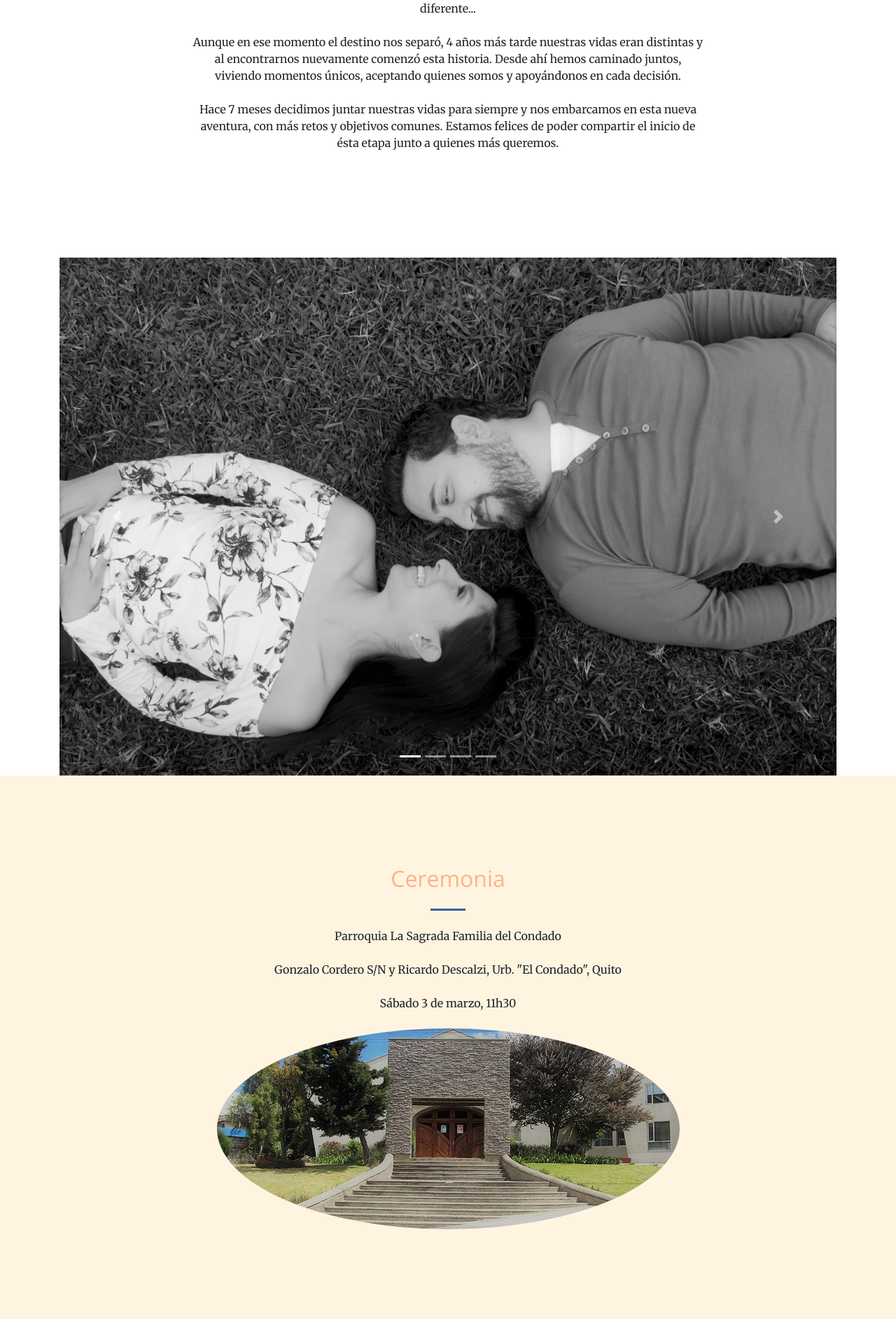
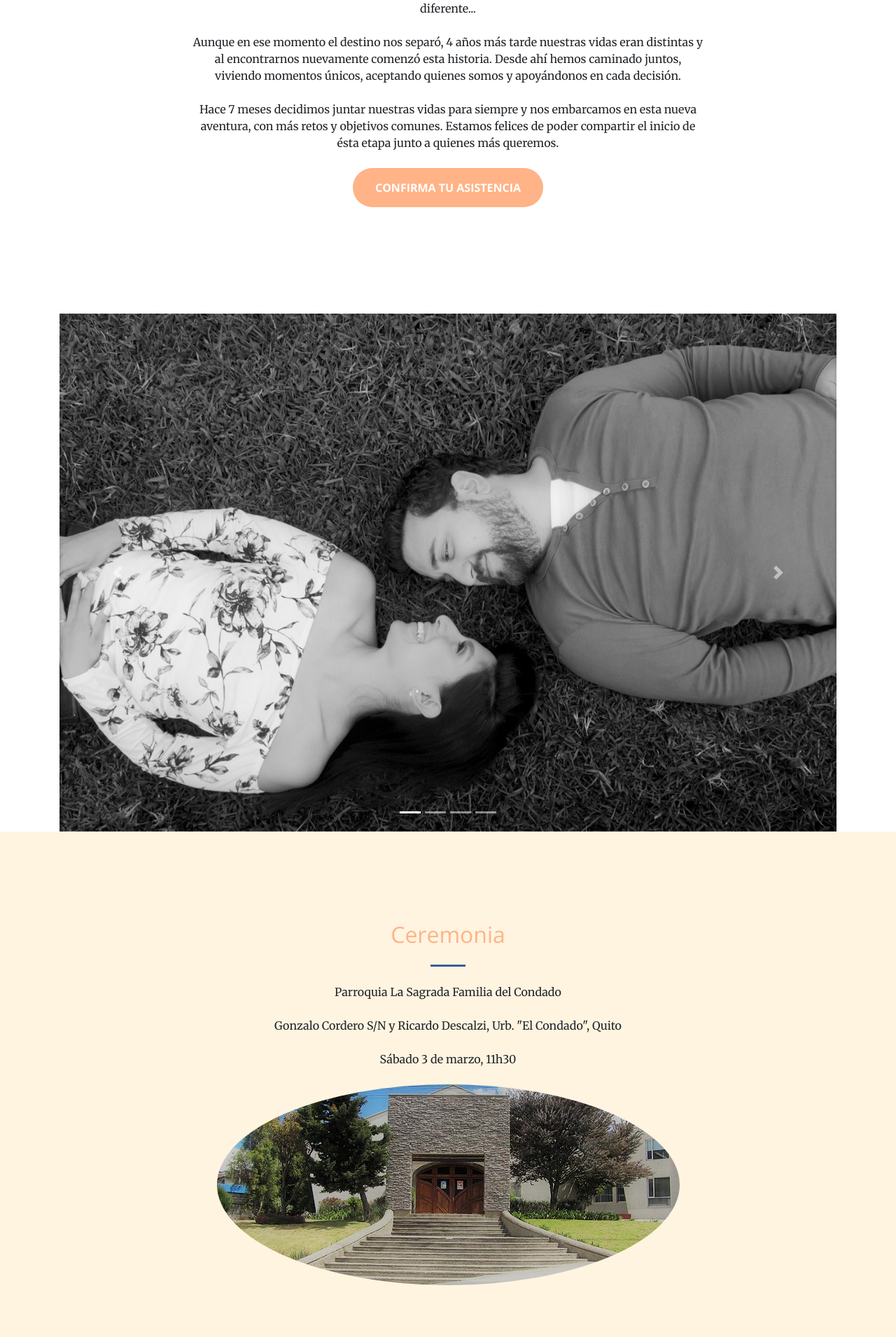
Before and after one commit to alejandromesias/celebrar_py, a Django app: page /nicoyvale/ in a window 1280 px wide. Shown: the part 1065-2975 px from the top of the page at 70% size. Run offline with Django 3.2, Linux system fonts and the light colour scheme; some libraries are stand-ins or nearby versions.

Commit message:
botones de accion de confirmar

```diff
--- a/templates/nicoyvaleapp/confirmar_page.html
+++ b/templates/nicoyvaleapp/confirmar_page.html
@@ -44,10 +44,12 @@
             {{agradecimiento}}
           </p>
 
-            <iframe class="col-lg-8 mx-auto" src="https://docs.google.com/forms/d/e/1FAIpQLSc0O7iBLyJcJjA1VrNGAnC5owxyg6qF7htavAqOFTJa7WldIA/viewform?embedded=true" width="760" height="1000" frameborder="0" marginheight="0" marginwidth="0">Cargando...</iframe>
+            <iframe class="col-lg-8 mx-auto" src="https://docs.google.com/forms/d/e/1FAIpQLSc0O7iBLyJcJjA1VrNGAnC5owxyg6qF7htavAqOFTJa7WldIA/viewform?embedded=true" width="760" height="900" frameborder="0" marginheight="0" marginwidth="0">Cargando...</iframe>
           <p class= " mb-4">
             {{instrucciones2}}
             <strong>{{email}}</strong>
+            <br><br>
+            <a class="btn btn-primary btn-xl js-scroll-trigger" href="{% url 'confirmar' %}">Regresar al inicio</a>
           </p>
 
           </div>
--- a/templates/nicoyvaleapp/nyv_home.html
+++ b/templates/nicoyvaleapp/nyv_home.html
@@ -42,7 +42,9 @@
             <p class= "mb-4">
               {{historia_parr1}}<br><br>
               {{historia_parr2}}<br><br>
-              {{historia_parr3}}
+              {{historia_parr3}}<br><br>
+
+              <a class="btn btn-primary btn-xl js-scroll-trigger" href="{% url 'confirmar' %}">Confirma tu asistencia</a>
             </p>
           </div>
         </div>
@@ -120,6 +122,10 @@
               <a clas="nav-link" target="_blank" href="{{web_recepcion}}">{{web_recepcion}}</a>
             </p>
             <img class = "img-fluid rounded-circle" src="{% static "nicoyvale/img/villavieja.jpg" %}" alt="imagen recepcion">
+            <br>
+            <p>
+
+          </p>
           </div>
         </div>
       </div>
```
